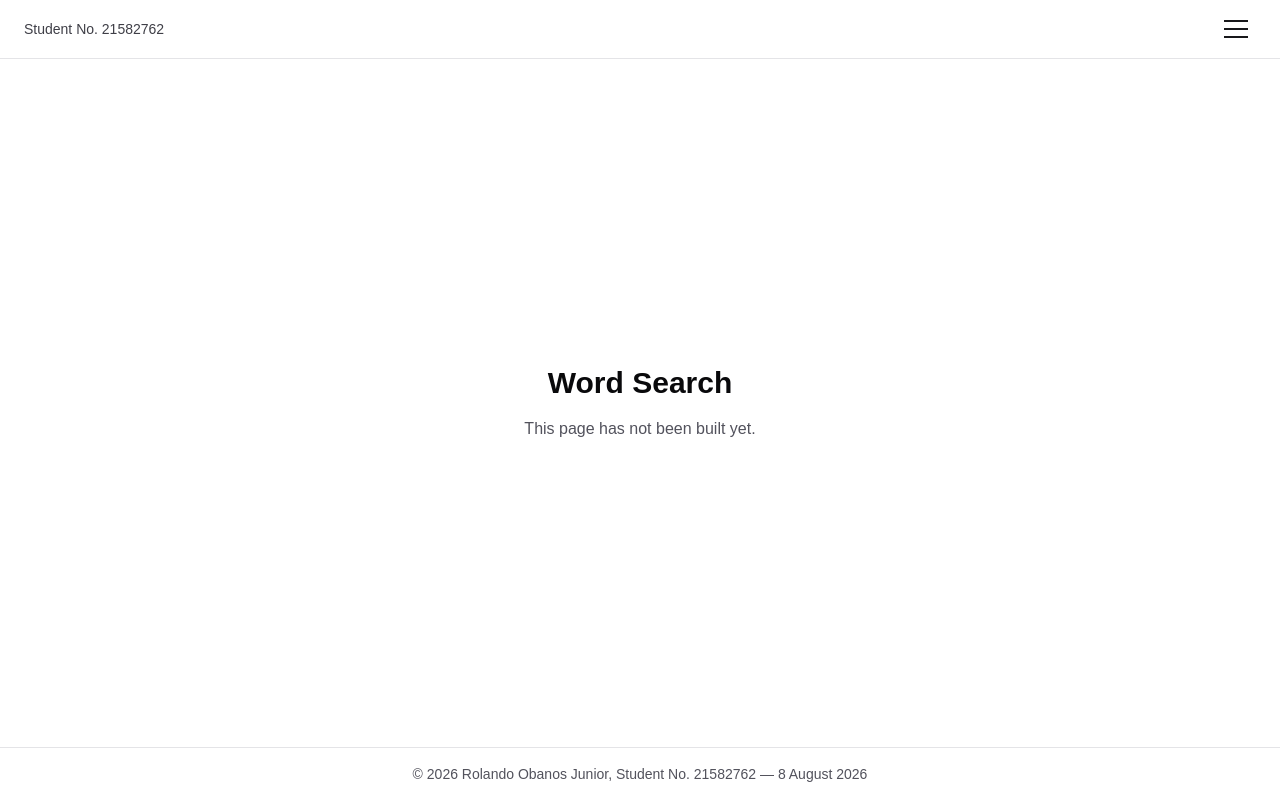
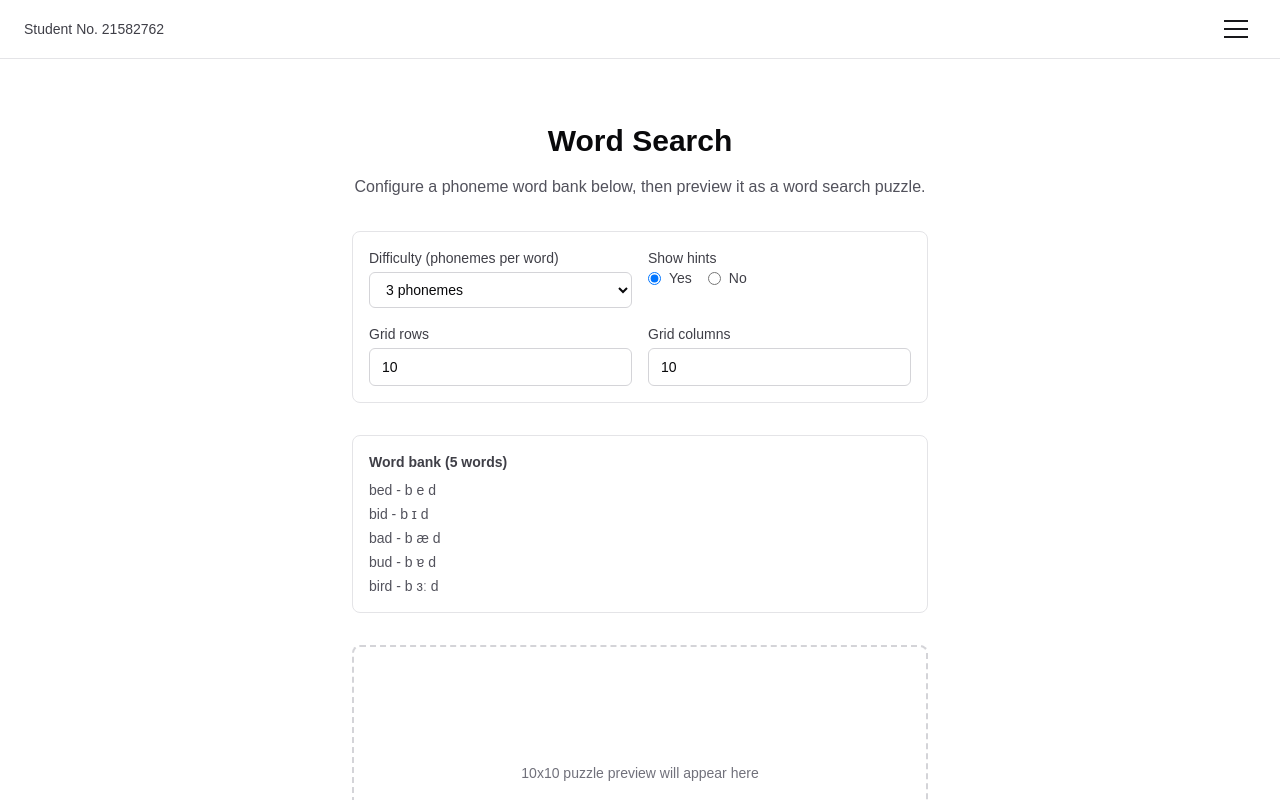
Before and after one commit to Rolando-ux/CSE3CWA_A1-A2, a Next.js app: page /word-search in a window 1280 px wide. Shown: the top 800 px of the page. Built offline with nearby package versions, Linux system fonts and the light colour scheme.

Commit message:
Add Word Search config panel, word bank, and preview layout shell

```diff
--- /dev/null
+++ b/app/components/WordSearchBuilder.tsx
@@ -0,0 +1,128 @@
+"use client";
+
+import { useState } from "react";
+import { WORD_LISTS, type Difficulty } from "../data/phonemes";
+import PhonemeKeyboard from "./PhonemeKeyboard";
+
+const DIFFICULTIES: Difficulty[] = [3, 4, 5];
+const WORD_BANK_SIZE = 5;
+const MIN_GRID_SIZE = 6;
+const MAX_GRID_SIZE = 20;
+const DEFAULT_GRID_SIZE = 10;
+
+function clampGridSize(value: number): number {
+  return Math.min(MAX_GRID_SIZE, Math.max(MIN_GRID_SIZE, value));
+}
+
+export default function WordSearchBuilder() {
+  const [difficulty, setDifficulty] = useState<Difficulty>(3);
+  const [showHints, setShowHints] = useState(true);
+  const [rows, setRows] = useState(DEFAULT_GRID_SIZE);
+  const [cols, setCols] = useState(DEFAULT_GRID_SIZE);
+
+  const wordBank = WORD_LISTS[difficulty].slice(0, WORD_BANK_SIZE);
+
+  return (
+    <div className="flex w-full flex-col items-center gap-8">
+      <section
+        aria-label="Activity settings"
+        className="grid w-full max-w-xl grid-cols-1 gap-4 rounded-lg border border-zinc-200 p-4 text-left sm:grid-cols-2 dark:border-zinc-800"
+      >
+        <label className="flex flex-col gap-1 text-sm font-medium text-zinc-700 dark:text-zinc-300">
+          Difficulty (phonemes per word)
+          <select
+            value={difficulty}
+            onChange={(e) => setDifficulty(Number(e.target.value) as Difficulty)}
+            className="rounded-md border border-zinc-300 bg-white px-3 py-2 text-zinc-950 dark:border-zinc-700 dark:bg-black dark:text-zinc-50"
+          >
+            {DIFFICULTIES.map((d) => (
+              <option key={d} value={d}>
+                {d} phonemes
+              </option>
+            ))}
+          </select>
+        </label>
+
+        <fieldset className="flex flex-col gap-1 text-sm font-medium text-zinc-700 dark:text-zinc-300">
+          <legend>Show hints</legend>
+          <div className="flex gap-4">
+            <label className="flex items-center gap-2 font-normal">
+              <input
+                type="radio"
+                name="show-hints"
+                checked={showHints}
+                onChange={() => setShowHints(true)}
+              />
+              Yes
+            </label>
+            <label className="flex items-center gap-2 font-normal">
+              <input
+                type="radio"
+                name="show-hints"
+                checked={!showHints}
+                onChange={() => setShowHints(false)}
+              />
+              No
+            </label>
+          </div>
+        </fieldset>
+
+        <label className="flex flex-col gap-1 text-sm font-medium text-zinc-700 dark:text-zinc-300">
+          Grid rows
+          <input
+            type="number"
+            min={MIN_GRID_SIZE}
+            max={MAX_GRID_SIZE}
+            value={rows}
+            onChange={(e) => setRows(clampGridSize(Number(e.target.value)))}
+            className="rounded-md border border-zinc-300 bg-white px-3 py-2 text-zinc-950 dark:border-zinc-700 dark:bg-black dark:text-zinc-50"
+          />
+        </label>
+
+        <label className="flex flex-col gap-1 text-sm font-medium text-zinc-700 dark:text-zinc-300">
+          Grid columns
+          <input
+            type="number"
+            min={MIN_GRID_SIZE}
+            max={MAX_GRID_SIZE}
+            value={cols}
+            onChange={(e) => setCols(clampGridSize(Number(e.target.value)))}
+            className="rounded-md border border-zinc-300 bg-white px-3 py-2 text-zinc-950 dark:border-zinc-700 dark:bg-black dark:text-zinc-50"
+          />
+        </label>
+      </section>
+
+      <section
+        aria-label="Word bank"
+        className="w-full max-w-xl rounded-lg border border-zinc-200 p-4 text-left dark:border-zinc-800"
+      >
+        <h2 className="mb-2 text-sm font-semibold text-zinc-700 dark:text-zinc-300">
+          Word bank ({wordBank.length} words)
+        </h2>
+        <ul className="flex flex-col gap-1">
+          {wordBank.map((entry) => (
+            <li
+              key={entry.word}
+              className="text-sm text-zinc-600 dark:text-zinc-400"
+            >
+              {entry.word} - {entry.phonemes.join(" ")}
+            </li>
+          ))}
+        </ul>
+      </section>
+
+      <section
+        aria-label="Word search preview"
+        className="flex w-full max-w-xl flex-col items-center gap-2"
+      >
+        <div className="flex h-64 w-full items-center justify-center rounded-lg border-2 border-dashed border-zinc-300 text-sm text-zinc-500 dark:border-zinc-700 dark:text-zinc-500">
+          {rows}x{cols} puzzle preview will appear here
+        </div>
+      </section>
+
+      <section aria-label="Phoneme keyboard" className="w-full max-w-xl">
+        <PhonemeKeyboard showHints={showHints} />
+      </section>
+    </div>
+  );
+}
--- a/app/word-search/page.tsx
+++ b/app/word-search/page.tsx
@@ -1,5 +1,19 @@
-import PlaceholderPage from "../components/PlaceholderPage";
+import WordSearchBuilder from "../components/WordSearchBuilder";
 
 export default function WordSearchPage() {
-  return <PlaceholderPage title="Word Search" />;
+  return (
+    <div className="flex flex-1 flex-col items-center px-6 py-16 text-center">
+      <h1 className="text-3xl font-semibold text-zinc-950 dark:text-zinc-50">
+        Word Search
+      </h1>
+      <p className="mt-4 max-w-xl text-zinc-600 dark:text-zinc-400">
+        Configure a phoneme word bank below, then preview it as a word
+        search puzzle.
+      </p>
+
+      <div className="mt-8 w-full">
+        <WordSearchBuilder />
+      </div>
+    </div>
+  );
 }
```
